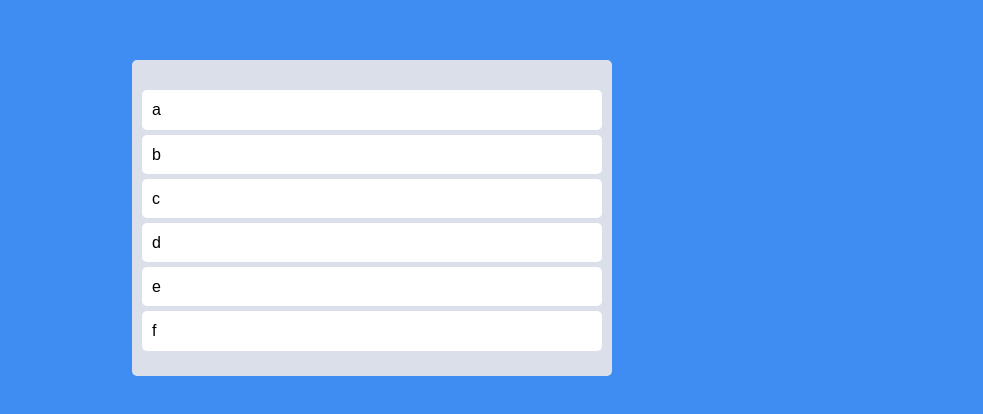
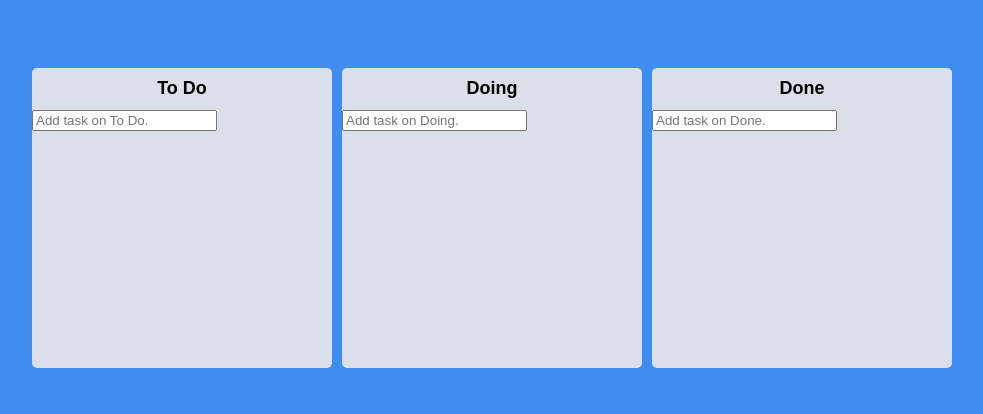
Before and after one commit to HiImConan/Toyproject-Trello-clone, a React (Create React App) app: page / in a window 1280 px wide. Shown: the part 182-596 px from the top of the page, without its empty margins (268-1251 px from the left). Built offline with nearby package versions, Linux system fonts and the light colour scheme.

Commit message:
Trello Clone done

```diff
--- a/src/App.tsx
+++ b/src/App.tsx
@@ -4,10 +4,11 @@ import styled from "styled-components";
 import { useRecoilState } from "recoil";
 import { toDoState } from "./atom";
 import DraggableCard from "./components/DraggableCard";
+import Board from "./components/Board";
 
 const Wrapper = styled.div`
   display: flex;
-  max-width: 480px;
+  max-width: 680px;
   width: 100%;
   margin: 0 auto;
   justify-content: center;
@@ -18,51 +19,52 @@ const Wrapper = styled.div`
 const Boards = styled.div`
   display: grid;
   width: 100%;
-  grid-template-columns: repeat(1, 1fr);
-`;
-
-const Board = styled.div`
-  padding: 20px 10px;
-  padding-top: 30px;
-  border-radius: 5px;
-  min-height: 200px;
-  background-color: ${(props) => props.theme.boardColor};
+  gap: 10px;
+  grid-template-columns: repeat(3, 1fr);
 `;
 
 const App = () => {
   const [toDos, setToDos] = useRecoilState(toDoState);
-  const onDragEnd = ({ draggableId, destination, source }: DropResult) => {
+  const onDragEnd = (info: DropResult) => {
+    console.log(info);
+    const { destination, draggableId, source } = info;
     if (!destination) return;
-
-    setToDos((oldToDos) => {
-      const toDosCopy = [...oldToDos];
-      // 1) Delete item on source.index
-      console.log(`Delete item on ${source.index}`);
-      console.log(toDosCopy);
-      toDosCopy.splice(source.index, 1);
-      console.log(`Delete item`);
-      console.log(toDosCopy);
-      // 2) Put back the item on the destination.index
-      console.log(`Put back ${draggableId} on ${destination.index}`);
-      toDosCopy.splice(destination?.index, 0, draggableId);
-      console.log(toDosCopy);
-      return toDosCopy;
-    });
+    if (destination?.droppableId === source.droppableId) {
+      // same board movement
+      setToDos((oldToDos) => {
+        const boardCopy = [...oldToDos[source.droppableId]];
+        const taskObj = boardCopy[source.index];
+        boardCopy.splice(source.index, 1);
+        boardCopy.splice(destination?.index, 0, taskObj);
+        return {
+          ...oldToDos,
+          [source.droppableId]: boardCopy,
+        };
+      });
+    }
+    if (destination.droppableId !== source.droppableId) {
+      // cross board movement
+      setToDos((allBoards) => {
+        const sourceBoard = [...allBoards[source.droppableId]];
+        const taskObj = sourceBoard[source.index];
+        const destinationBoard = [...allBoards[destination.droppableId]];
+        sourceBoard.splice(source.index, 1);
+        destinationBoard.splice(destination?.index, 0, taskObj);
+        return {
+          ...allBoards,
+          [source.droppableId]: sourceBoard,
+          [destination.droppableId]: destinationBoard,
+        };
+      });
+    }
   };
   return (
     <DragDropContext onDragEnd={onDragEnd}>
       <Wrapper>
         <Boards>
-          <Droppable droppableId="one">
-            {(magic) => (
-              <Board ref={magic.innerRef} {...magic.droppableProps}>
-                {toDos.map((toDo, index) => (
-                  <DraggableCard key={toDo} index={index} toDo={toDo} />
-                ))}
-                {magic.placeholder}
-              </Board>
-            )}
-          </Droppable>
+          {Object.keys(toDos).map((boardId) => (
+            <Board boardId={boardId} key={boardId} toDos={toDos[boardId]} />
+          ))}
         </Boards>
       </Wrapper>
     </DragDropContext>
--- a/src/atom.ts
+++ b/src/atom.ts
@@ -1,6 +1,20 @@
 import { atom, selector } from "recoil";
 
-export const toDoState = atom({
+export interface ITodo {
+  id: number;
+  text: string;
+}
+
+interface IToDoState {
+  // consider scalability
+  [key: string]: ITodo[];
+}
+
+export const toDoState = atom<IToDoState>({
   key: "toDo",
-  default: ["a", "b", "c", "d", "e", "f"],
+  default: {
+    "To Do": [],
+    Doing: [],
+    Done: [],
+  },
 });
--- /dev/null
+++ b/src/components/Board.tsx
@@ -0,0 +1,106 @@
+import React from "react";
+import { useForm } from "react-hook-form";
+import { Droppable } from "react-beautiful-dnd";
+import styled from "styled-components";
+import DraggableCard from "./DraggableCard";
+import { ITodo, toDoState } from "../atom";
+import { useSetRecoilState } from "recoil";
+
+const Wrapper = styled.div`
+  width: 300px;
+  padding-top: 10px;
+  border-radius: 5px;
+  min-height: 300px;
+  background-color: ${(props) => props.theme.boardColor};
+  display: flex;
+  flex-direction: column;
+`;
+
+const Title = styled.h2`
+  text-align: center;
+  font-weight: 600;
+  margin-bottom: 10px;
+  font-size: 18px;
+`;
+
+interface IAreaProps {
+  isDraggingOver: boolean;
+  isDraggingFromThis: boolean;
+}
+
+const Area = styled.div<IAreaProps>`
+  background-color: ${(props) =>
+    props.isDraggingOver
+      ? "#dfe6e9"
+      : props.isDraggingFromThis
+      ? "#b2bec3"
+      : "transparent"};
+  flex-grow: 1;
+  transition: background-color 0.3s ease-in-out;
+  padding: 20px;
+`;
+
+interface IBoardProps {
+  toDos: ITodo[];
+  boardId: string;
+}
+
+const Form = styled.form`
+  width: 100%;
+`;
+
+interface IForm {
+  toDo: string;
+}
+
+const Board = ({ toDos, boardId }: IBoardProps) => {
+  const setTodos = useSetRecoilState(toDoState);
+  const { register, setValue, handleSubmit } = useForm<IForm>();
+  const onValid = ({ toDo }: IForm) => {
+    const newToDo = {
+      id: Date.now(),
+      text: toDo,
+    };
+    setTodos((allBoards) => {
+      return {
+        ...allBoards,
+        [boardId]: [...allBoards[boardId], newToDo],
+      };
+    });
+    setValue("toDo", "");
+  };
+  return (
+    <Wrapper>
+      <Title>{boardId}</Title>
+      <Form onSubmit={handleSubmit(onValid)}>
+        <input
+          {...register("toDo", { required: true })}
+          type="text"
+          placeholder={`Add task on ${boardId}.`}
+        />
+      </Form>
+      <Droppable droppableId={boardId}>
+        {(magic, snapshot) => (
+          <Area
+            isDraggingOver={snapshot.isDraggingOver}
+            isDraggingFromThis={Boolean(snapshot.draggingFromThisWith)}
+            ref={magic.innerRef}
+            {...magic.droppableProps}
+          >
+            {toDos.map((toDo, index) => (
+              <DraggableCard
+                key={toDo.id}
+                index={index}
+                toDoId={toDo.id}
+                toDoText={toDo.text}
+              />
+            ))}
+            {magic.placeholder}
+          </Area>
+        )}
+      </Droppable>
+    </Wrapper>
+  );
+};
+
+export default Board;
--- a/src/components/DraggableCard.tsx
+++ b/src/components/DraggableCard.tsx
@@ -2,29 +2,33 @@ import React from "react";
 import { Draggable } from "react-beautiful-dnd";
 import styled from "styled-components";
 
-const Card = styled.div`
+const Card = styled.div<{ isDragging: boolean }>`
   border-radius: 5px;
   padding: 10px;
   margin-bottom: 5px;
-  background-color: ${(props) => props.theme.cardColor};
+  background-color: ${(props) =>
+    props.isDragging ? "#74b9ff" : props.theme.cardColor};
+  box-shadow: ${(props) =>
+    props.isDragging ? "0px 2px 5px rgba(0, 0, 0, 0.3)" : "none"};
 `;
 
 interface IDraggableCardProps {
-  toDo: string;
+  toDoId: number;
+  toDoText: string;
   index: number;
 }
 
-const DraggableCard = ({ toDo, index }: IDraggableCardProps) => {
-  console.log(toDo, "has been rendered");
+const DraggableCard = ({ toDoId, toDoText, index }: IDraggableCardProps) => {
   return (
-    <Draggable key={toDo} draggableId={toDo} index={index}>
-      {(magic) => (
+    <Draggable draggableId={toDoId + ""} index={index}>
+      {(magic, snapshot) => (
         <Card
+          isDragging={snapshot.isDragging}
           ref={magic.innerRef}
           {...magic.dragHandleProps}
           {...magic.draggableProps}
         >
-          {toDo}
+          {toDoText}
         </Card>
       )}
     </Draggable>
```
Also changed, not shown: tsconfig.json (+2 -8 lines).
